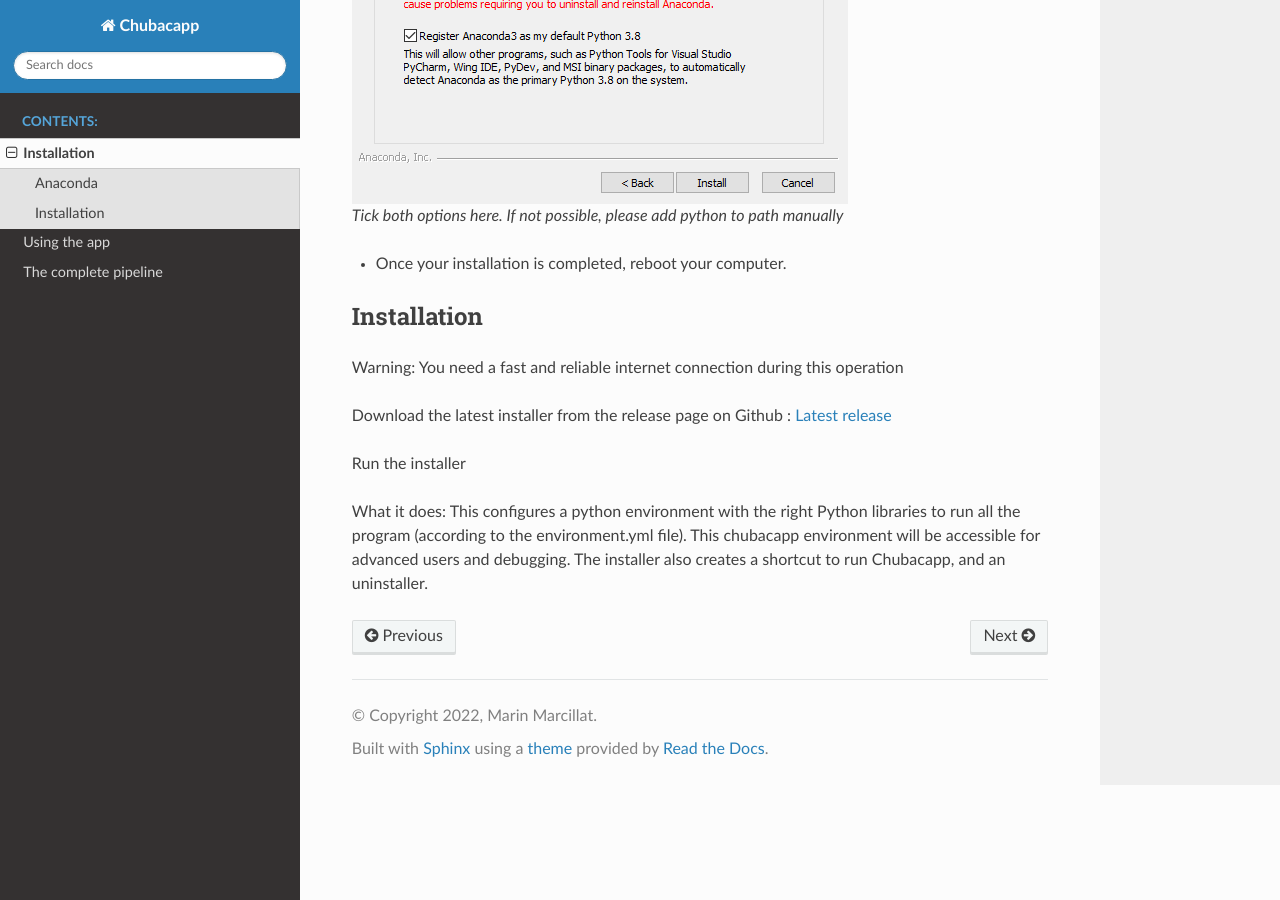
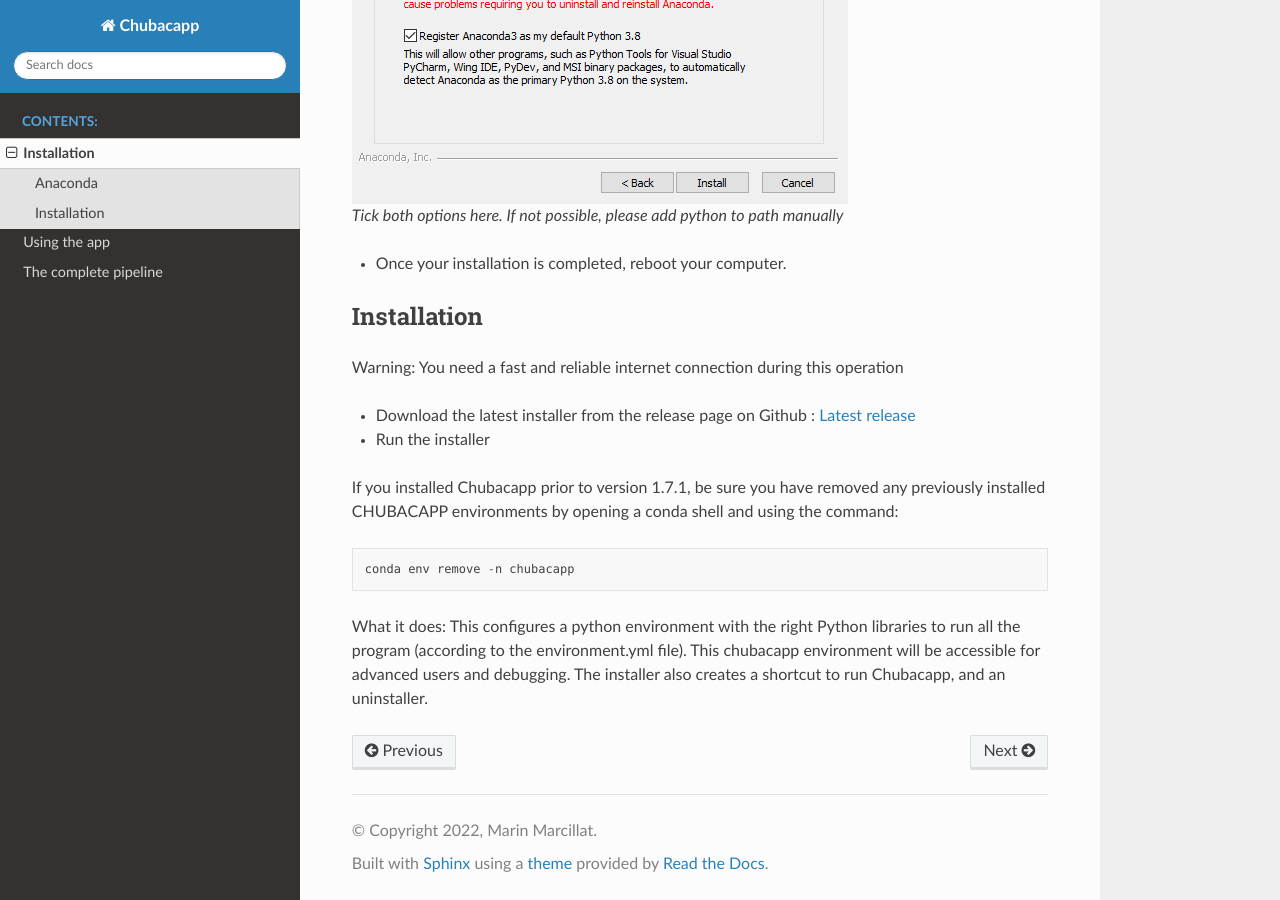
Before and after one commit to marinmarcillat/CHUBACAPP, a Sphinx documentation site: the page built from docs/source/installation.rst, in a window 1280 px wide and 900 px high, scrolled down 662 px. Built offline with Sphinx 7.4.7 and the Read the Docs theme 2.0.0, drawn with Linux system fonts in a browser that asks for light colours.

Commit message:
minor fix

```diff
--- a/docs/source/installation.rst
+++ b/docs/source/installation.rst
@@ -27,9 +27,16 @@
 
 Warning: You need a fast and reliable internet connection during this operation
 
-Download the latest installer from the release page on Github : `Latest release <https://github.com/marinmarcillat/CHUBACAPP/releases/latest>`_
+-   Download the latest installer from the release page on Github : `Latest release <https://github.com/marinmarcillat/CHUBACAPP/releases/latest>`_
 
-Run the installer
+-   Run the installer
+
+If you installed Chubacapp prior to version 1.7.1, be sure you have removed any previously installed CHUBACAPP environments by opening a conda shell and using the command:
+
+::
+
+    conda env remove -n chubacapp
+
 
 What it does:
 This configures a python environment with the right Python libraries to run all the program (according to the environment.yml file). This chubacapp environment will be accessible for advanced users and debugging.
```
Also changed, not shown: docs/source/usage.rst (+13 -21 lines).
